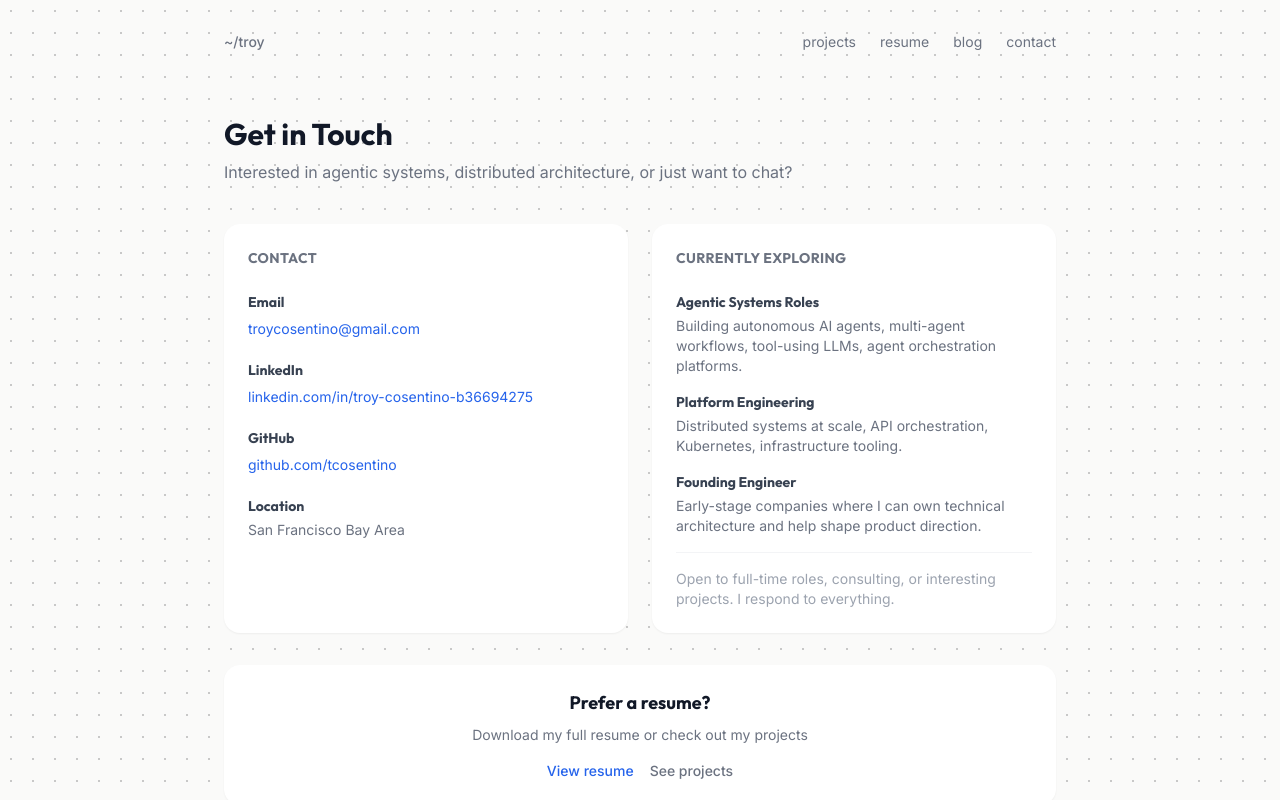
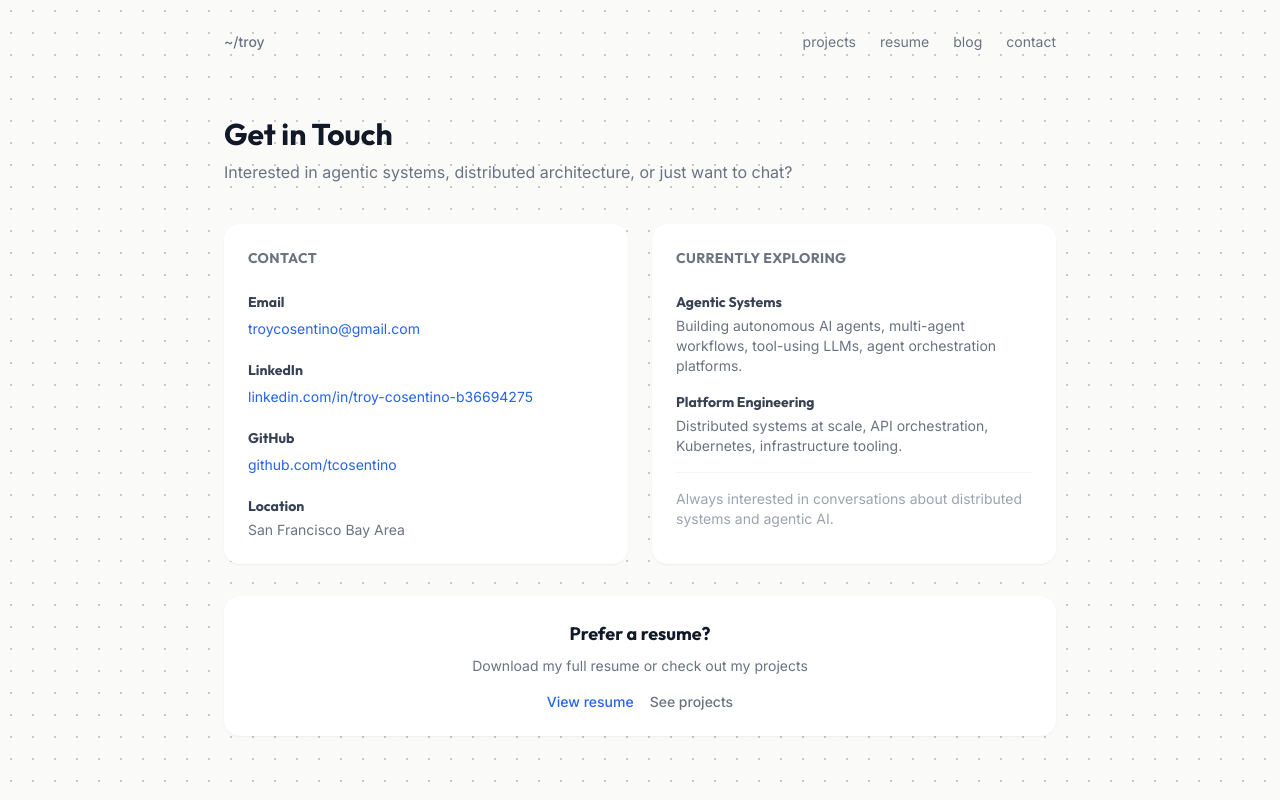
Before and after one commit to tcosentino/personal-website, a React (Vite) app: page /contact in a window 1280 px wide. Shown: the top 800 px of the page. Built offline with nearby package versions, Linux system fonts and the light colour scheme.

Commit message:
Remove Founding Engineer section and tone down job-hunting language for employer safety

```diff
--- a/src/pages/Contact.tsx
+++ b/src/pages/Contact.tsx
@@ -66,7 +66,7 @@ export default function Contact() {
 
             <div className="space-y-4">
               <div>
-                <h3 className="text-sm font-semibold text-gray-700 mb-1">Agentic Systems Roles</h3>
+                <h3 className="text-sm font-semibold text-gray-700 mb-1">Agentic Systems</h3>
                 <p className="text-sm text-gray-500">Building autonomous AI agents, multi-agent workflows, tool-using LLMs, agent orchestration platforms.</p>
               </div>
 
@@ -75,14 +75,9 @@ export default function Contact() {
                 <p className="text-sm text-gray-500">Distributed systems at scale, API orchestration, Kubernetes, infrastructure tooling.</p>
               </div>
 
-              <div>
-                <h3 className="text-sm font-semibold text-gray-700 mb-1">Founding Engineer</h3>
-                <p className="text-sm text-gray-500">Early-stage companies where I can own technical architecture and help shape product direction.</p>
-              </div>
-
               <div className="pt-4 border-t border-gray-100">
                 <p className="text-sm text-gray-400">
-                  Open to full-time roles, consulting, or interesting projects. I respond to everything.
+                  Always interested in conversations about distributed systems and agentic AI.
                 </p>
               </div>
             </div>
```
